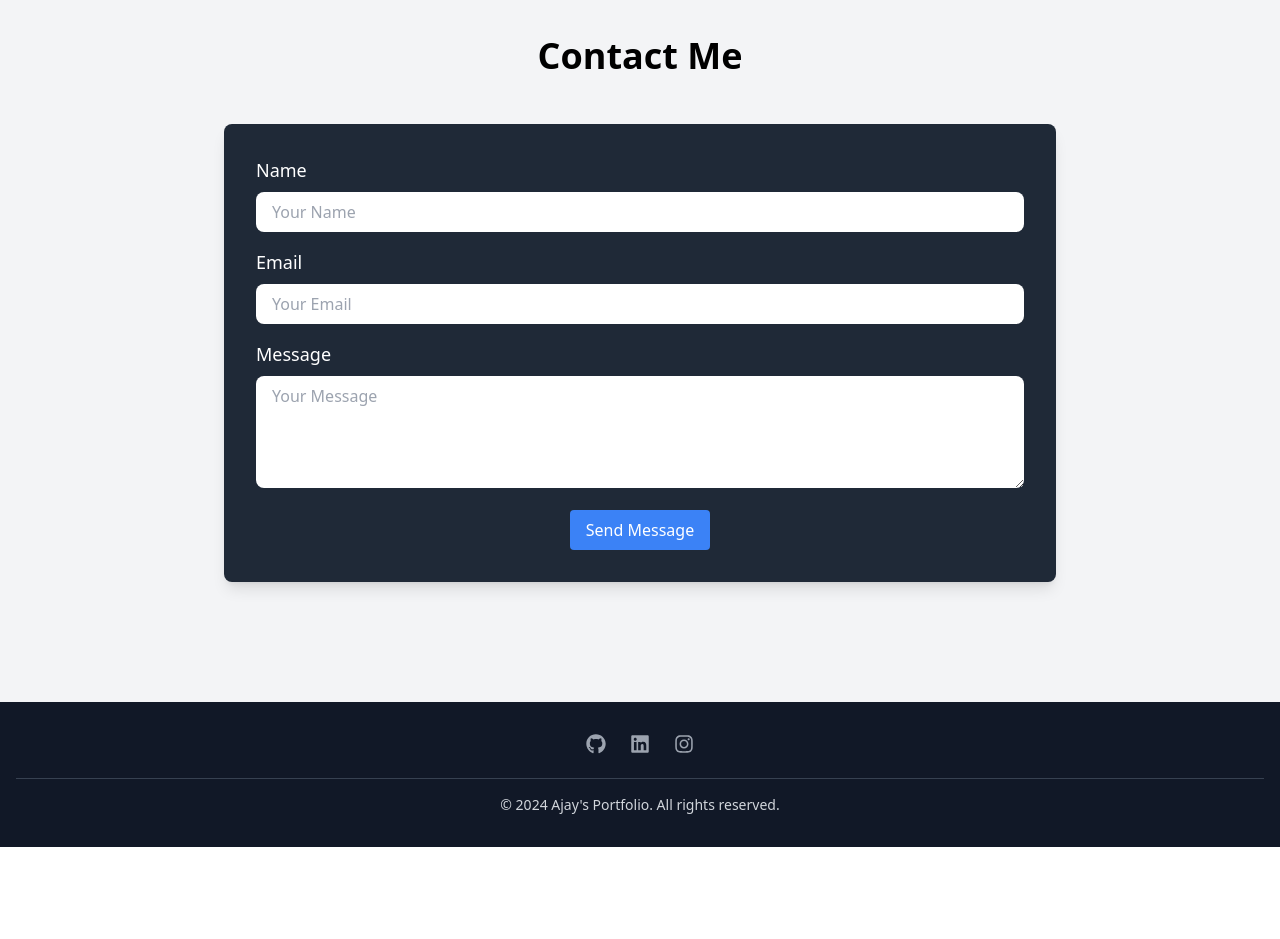
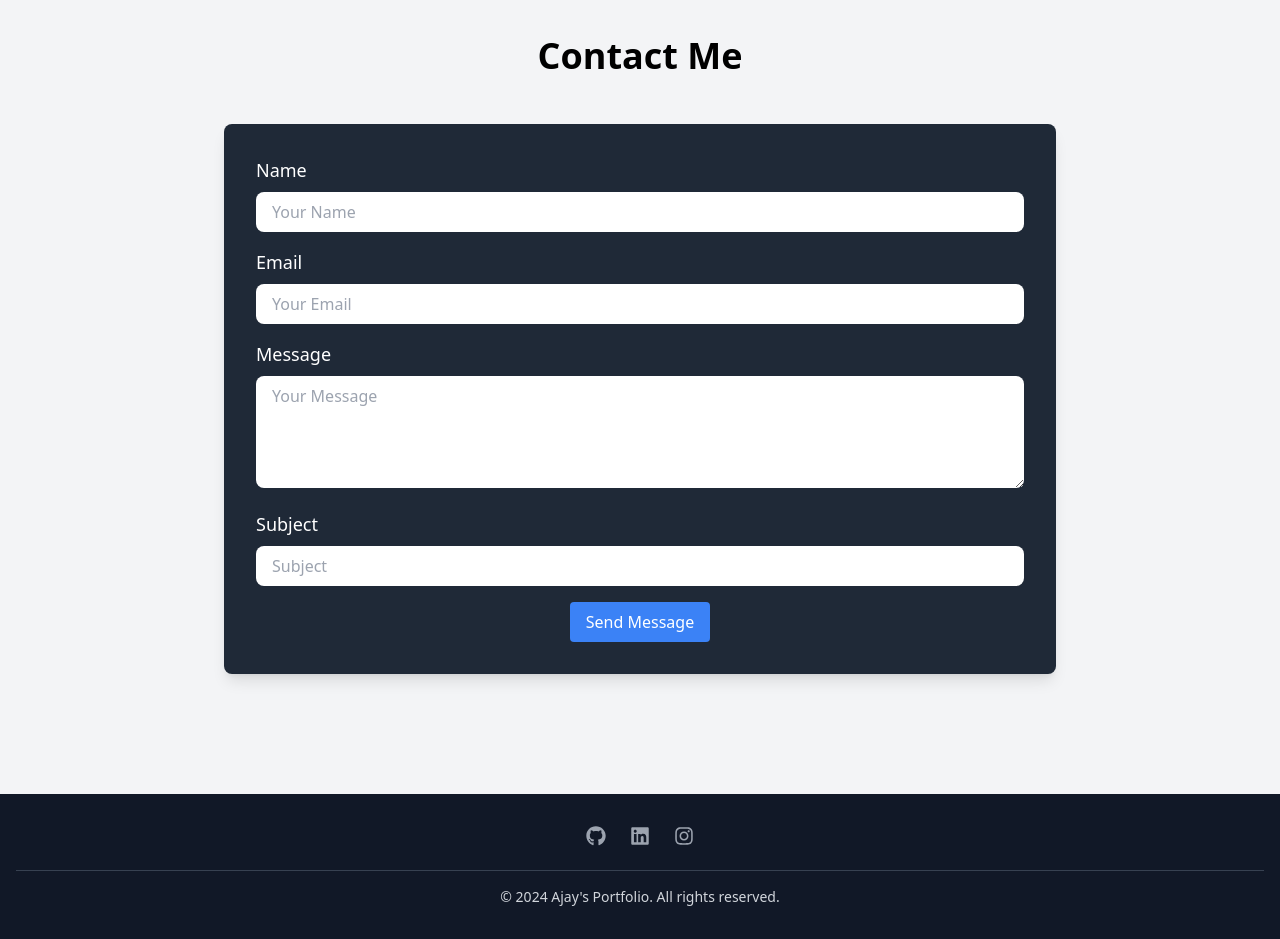
Before and after one commit to ajay158/MY_PORTFOLIO, a React (Create React App) app in the folder portfolio/: page / in a window 1280 px wide. Shown: the part 2620-3559 px from the top of the page. Before the commit the page ends 3467 px from the top, so only its background shows below. Built offline with nearby package versions, Linux system fonts and the light colour scheme.

Commit message:
portfolio

```diff
--- a/package.json
+++ b/package.json
@@ -3,6 +3,7 @@
     "@fortawesome/fontawesome-svg-core": "^6.6.0",
     "@fortawesome/free-solid-svg-icons": "^6.6.0",
     "@fortawesome/react-fontawesome": "^0.2.2",
+    "emailjs-com": "^3.2.0",
     "react": "^18.3.1",
     "react-icons": "^5.2.1",
     "react-scroll": "^1.9.0",
--- a/portfolio/src/components/Contact.js
+++ b/portfolio/src/components/Contact.js
@@ -1,4 +1,42 @@
+import React, { useState } from "react";
+import emailjs from "emailjs-com";
+
 const Contact = () => {
+  const [formData, setFormData] = useState({
+    name: "",
+    email: "",
+    message: "",
+    subject: "" // Added subject field if you want to use it
+  });
+
+  const handleChange = (e) => {
+    setFormData({ ...formData, [e.target.name]: e.target.value }); // Use 'name' instead of 'id'
+  };
+
+  const handleSubmit = (e) => {
+    e.preventDefault();
+
+    emailjs
+      .sendForm(
+        "gmail", // Replace with your EmailJS service ID
+        "template_jzwceqx", // Replace with your EmailJS template ID
+        e.target,
+        "0ZsvfOp81ktqJ_0uE" // Replace with your EmailJS user ID
+      )
+      .then(
+        (result) => {
+          console.log(result.text);
+          alert("Message Sent Successfully!");
+        },
+        (error) => {
+          console.log(error.text);
+          alert("An error occurred, please try again.");
+        }
+      );
+
+    setFormData({ name: "", email: "", message: "", subject: "" }); // Reset form after submission
+  };
+
   return (
     <section id="contact" className="bg-gray-100 py-20">
       <div className="container mx-auto px-4 text-white">
@@ -6,21 +44,65 @@ const Contact = () => {
 
         <div className="flex flex-col md:flex-row items-center justify-around mb-10">
           <div className="w-full md:w-2/3">
-              <form className="bg-gray-800 p-8 rounded-lg shadow-lg">
+            <form className="bg-gray-800 p-8 rounded-lg shadow-lg" onSubmit={handleSubmit}>
               <div className="mb-4">
                 <label className="block text-lg font-medium mb-2" htmlFor="name">Name</label>
-                  <input type="text" id="name" className="w-full px-4 py-2 text-gray-900 rounded-lg" placeholder="Your Name" />
+                <input
+                  type="text"
+                  id="name"
+                  name="name" // Match this with the template variable
+                  className="w-full px-4 py-2 text-gray-900 rounded-lg"
+                  placeholder="Your Name"
+                  value={formData.name}
+                  onChange={handleChange}
+                  required
+                />
               </div>
               <div className="mb-4">
                 <label className="block text-lg font-medium mb-2" htmlFor="email">Email</label>
-                  <input type="email" id="email" className="w-full px-4 py-2 text-gray-900 rounded-lg" placeholder="Your Email" />
+                <input
+                  type="email"
+                  id="email"
+                  name="email" // Match this with the template variable
+                  className="w-full px-4 py-2 text-gray-900 rounded-lg"
+                  placeholder="Your Email"
+                  value={formData.email}
+                  onChange={handleChange}
+                  required
+                />
               </div>
               <div className="mb-4">
                 <label className="block text-lg font-medium mb-2" htmlFor="message">Message</label>
-                  <textarea id="message" className="w-full px-4 py-2 text-gray-900 rounded-lg" rows="4" placeholder="Your Message"></textarea>
+                <textarea
+                  id="message"
+                  name="message" // Match this with the template variable
+                  className="w-full px-4 py-2 text-gray-900 rounded-lg"
+                  rows="4"
+                  placeholder="Your Message"
+                  value={formData.message}
+                  onChange={handleChange}
+                  required
+                ></textarea>
+              </div>
+              <div className="mb-4">
+                <label className="block text-lg font-medium mb-2" htmlFor="subject">Subject</label>
+                <input
+                  type="text"
+                  id="subject"
+                  name="subject" // Match this with the template variable if used
+                  className="w-full px-4 py-2 text-gray-900 rounded-lg"
+                  placeholder="Subject"
+                  value={formData.subject}
+                  onChange={handleChange}
+                />
               </div>
               <div className="text-center">
-                  <button type="submit" className="font-medium bg-blue-500 text-white py-2 px-4 rounded hover:bg-white hover:text-black transition duration-300">Send Message</button>
+                <button
+                  type="submit"
+                  className="font-medium bg-blue-500 text-white py-2 px-4 rounded hover:bg-white hover:text-black transition duration-300"
+                >
+                  Send Message
+                </button>
               </div>
             </form>
           </div>
```
Also changed, not shown: 12 other files (tests, documents, lock files or other folders). Lines whose indentation alone changed are shown as unchanged.
